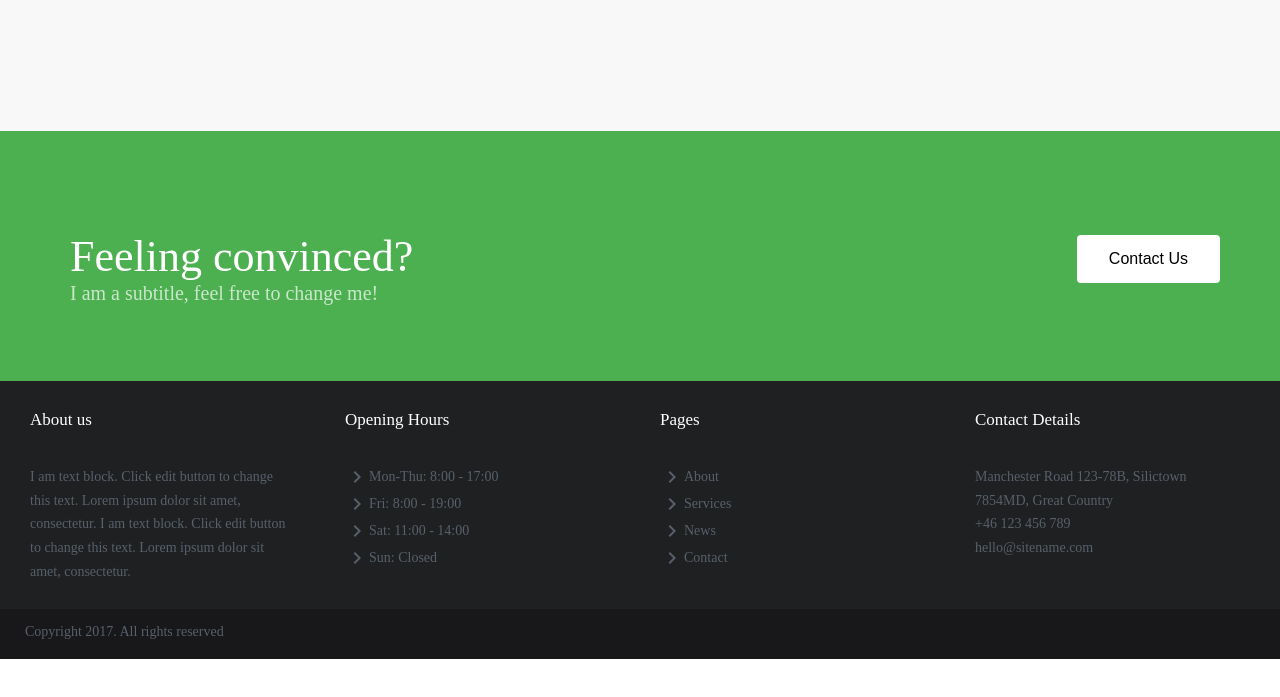
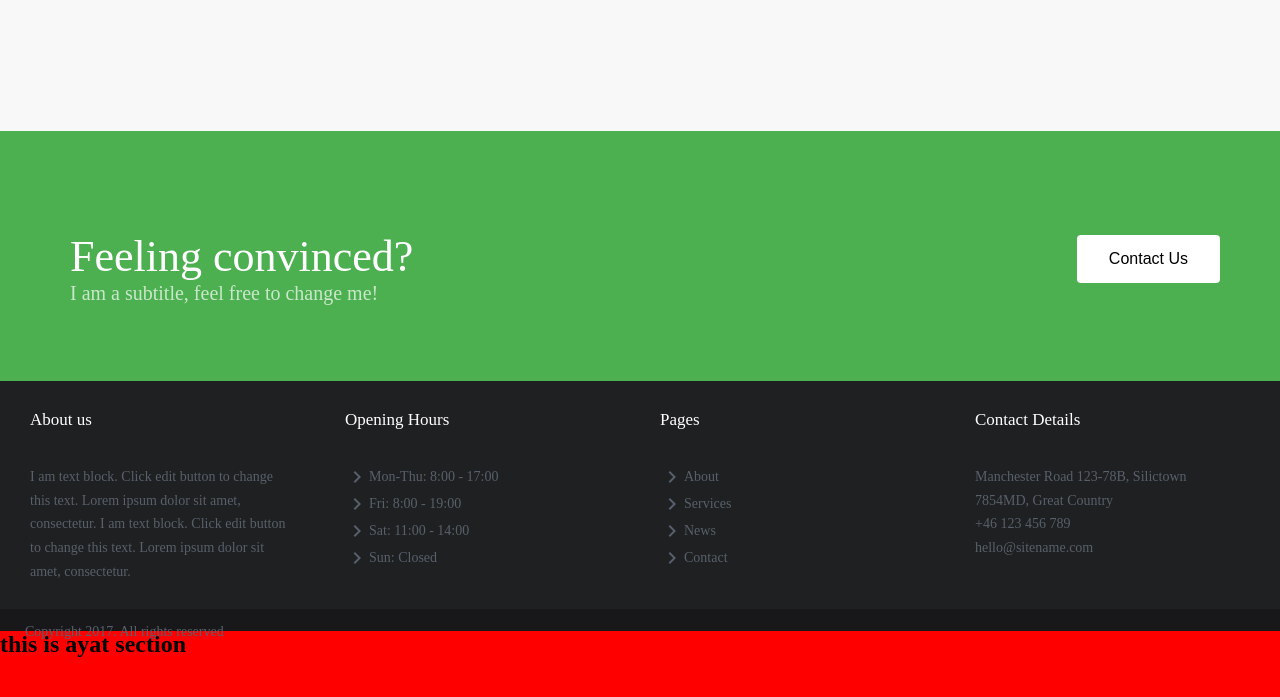
Before and after one commit to IbrahimAyed1/Route-Task, a plain HTML site: page index.html in a window 1280 px wide. Shown: the part 4639-5336 px from the top of the page. Before the commit the page ends 5298 px from the top, so only its background shows below. Drawn offline with nearby package versions, Linux system fonts and the light colour scheme; files that its build step writes are made by us from their sources.

Commit message:
this section just for test

```diff
--- a/index.html
+++ b/index.html
@@ -7,7 +7,7 @@
     <link href="https://fonts.googleapis.com/icon?family=Material+Icons" rel="stylesheet">
     <meta name="viewport" content="width=device-width, initial-scale=1">
     <link rel="stylesheet" href="https://cdnjs.cloudflare.com/ajax/libs/font-awesome/4.7.0/css/font-awesome.min.css">
-
+<link rel="stylesheet" href="style.css">
 </head>
 
 <body>
@@ -302,6 +302,9 @@
             <p>Copyright 2017. All rights reserved</p>
         </div>
     </div>
+    <div id="ayat">
+        <h2>this is ayat section </h2>
+    </div>
 </body>
 
 </html>
--- a/style.css
+++ b/style.css
@@ -545,3 +545,9 @@ padding-top: 30px
     padding-top: 15px;
     padding-left: 25px;
 }
+
+#ayat{
+    height: 100px;
+     width: 100%;
+      background: red;
+}
```
